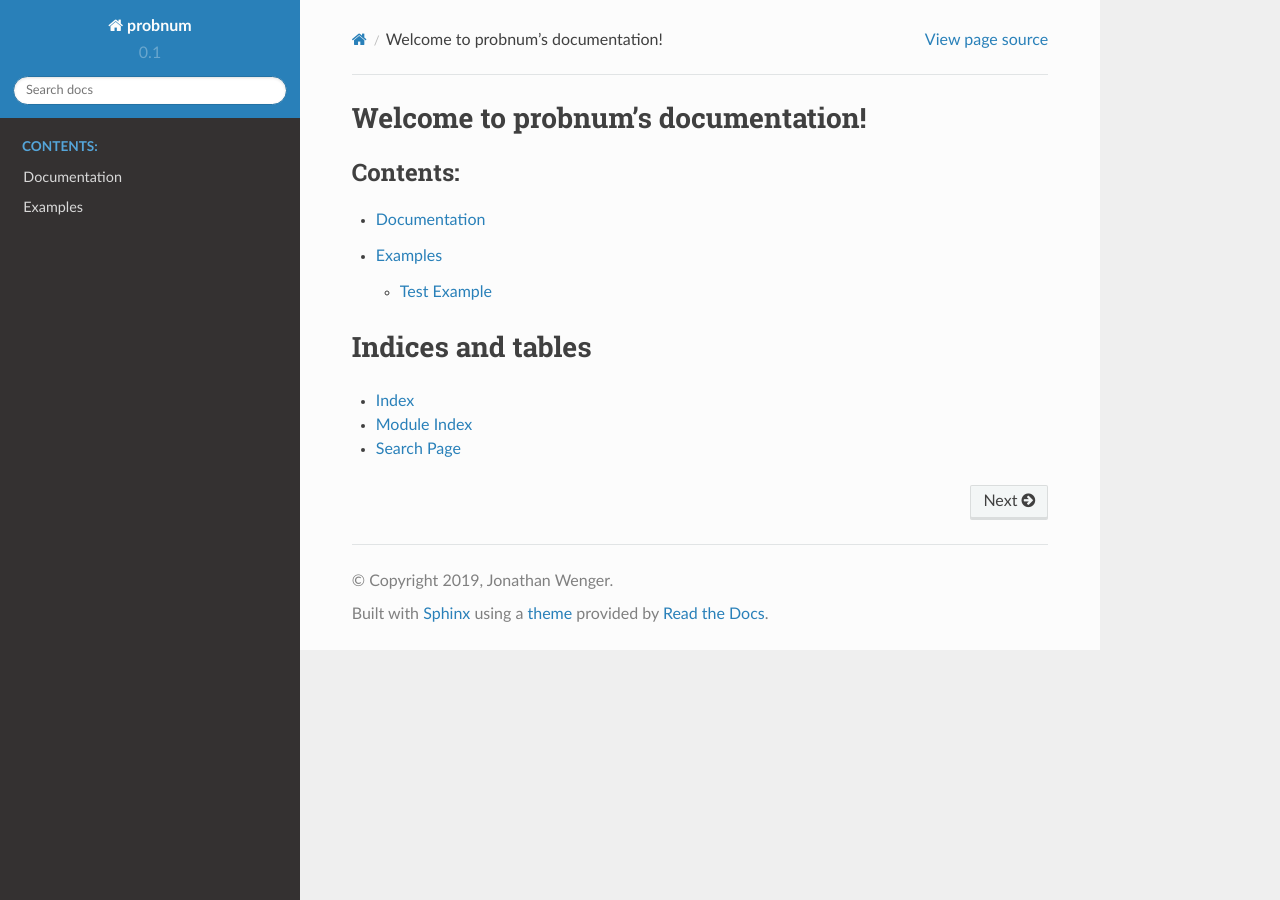
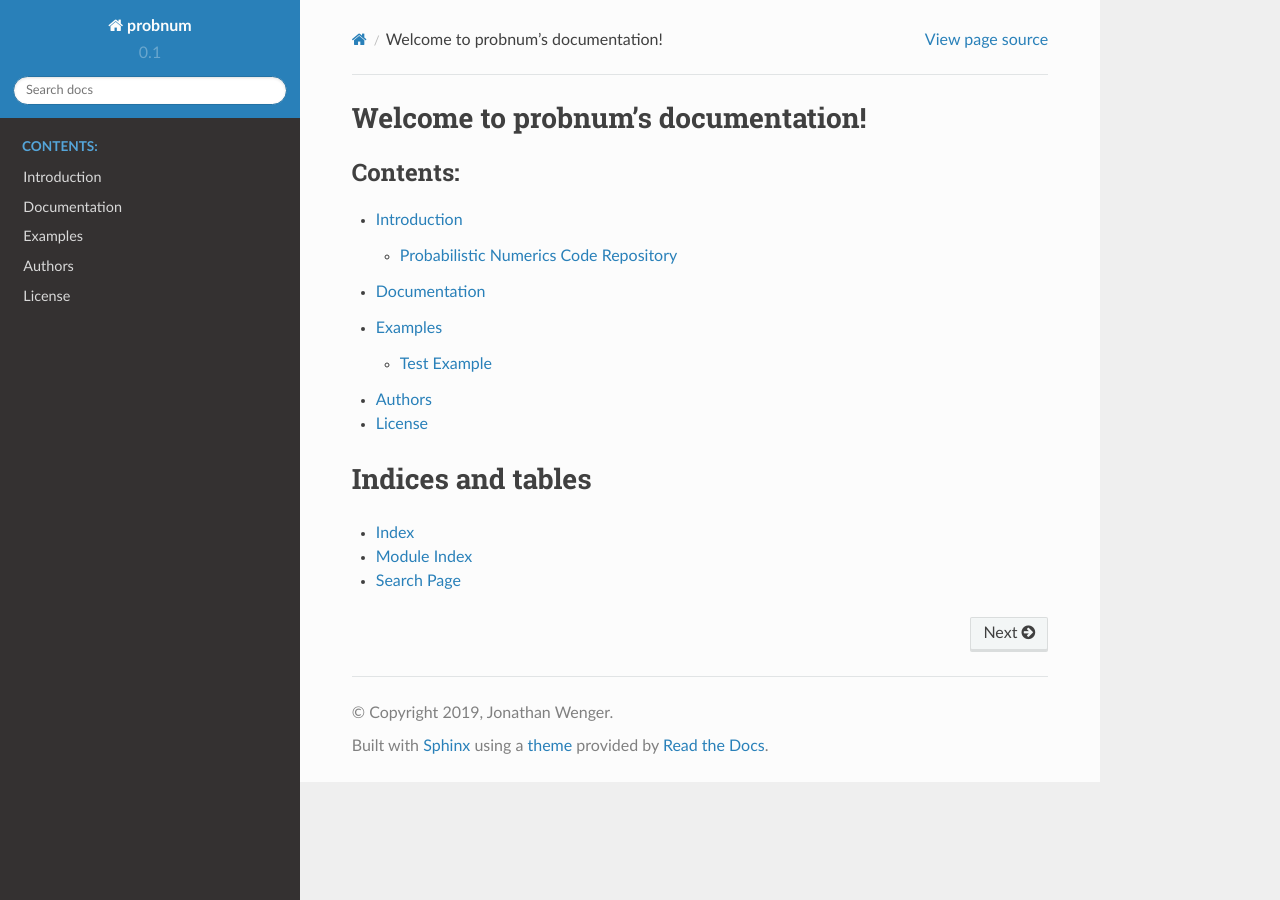
Before and after one commit to probabilistic-numerics/probnum, a Sphinx documentation site: the page built from docs/source/index.rst, in a window 1280 px wide. Built offline with Sphinx 7.4.7 and the Read the Docs theme 2.0.0, drawn with Linux system fonts in a browser that asks for light colours; pages that are not in the unit, such as notebooks, are missing from menus.

Commit message:
added markdown documentation support

```diff
--- a/docs/source/authors.rst
+++ b/docs/source/authors.rst
@@ -1,2 +1,7 @@
 .. _authors:
+
+=======
+Authors
+=======
+
 .. include:: ../../AUTHORS.md
--- a/docs/source/conf.py
+++ b/docs/source/conf.py
@@ -1,7 +1,7 @@
 #!/usr/bin/env python3
 # -*- coding: utf-8 -*-
 #
-# pycalib documentation build configuration file, created by
+# probnum documentation build configuration file, created by
 # sphinx-quickstart on Fri Nov  2 15:54:04 2018.
 #
 # This file is execfile()d with the current directory set to its
@@ -20,7 +20,7 @@
 import os
 import sys
 
-sys.path.insert(0, os.path.abspath('../../../probnum'))
+sys.path.insert(0, os.path.abspath('../../../probnum/src'))
 
 # -- General configuration ------------------------------------------------
 
@@ -40,6 +40,7 @@
     'sphinx.ext.coverage',
     'sphinx.ext.mathjax',
     'sphinx.ext.viewcode',
+    'm2r',
     'sphinx.ext.githubpages']
 
 # Add any paths that contain templates here, relative to this directory.
@@ -57,8 +58,7 @@
 # The suffix(es) of source filenames.
 # You can specify multiple suffix as a list of string:
 #
-# source_suffix = ['.rst', '.md']
-source_suffix = '.rst'
+source_suffix = ['.rst', '.md']
 
 # The master toctree document.
 master_doc = 'index'
--- a/docs/source/index.rst
+++ b/docs/source/index.rst
@@ -9,6 +9,8 @@
    intro
    modules
    examples
+   authors
+   license
 
 
 Indices and tables
--- a/docs/source/intro.rst
+++ b/docs/source/intro.rst
@@ -1,2 +1,7 @@
 .. _intro:
-.. include:: ../../README.md
+
+============
+Introduction
+============
+
+.. mdinclude:: ../../README.md
--- /dev/null
+++ b/docs/source/linear_algebra.rst
@@ -0,0 +1,2 @@
+.. automodapi:: probnum.linear_algebra
+   :no-inheritance-diagram:
```
